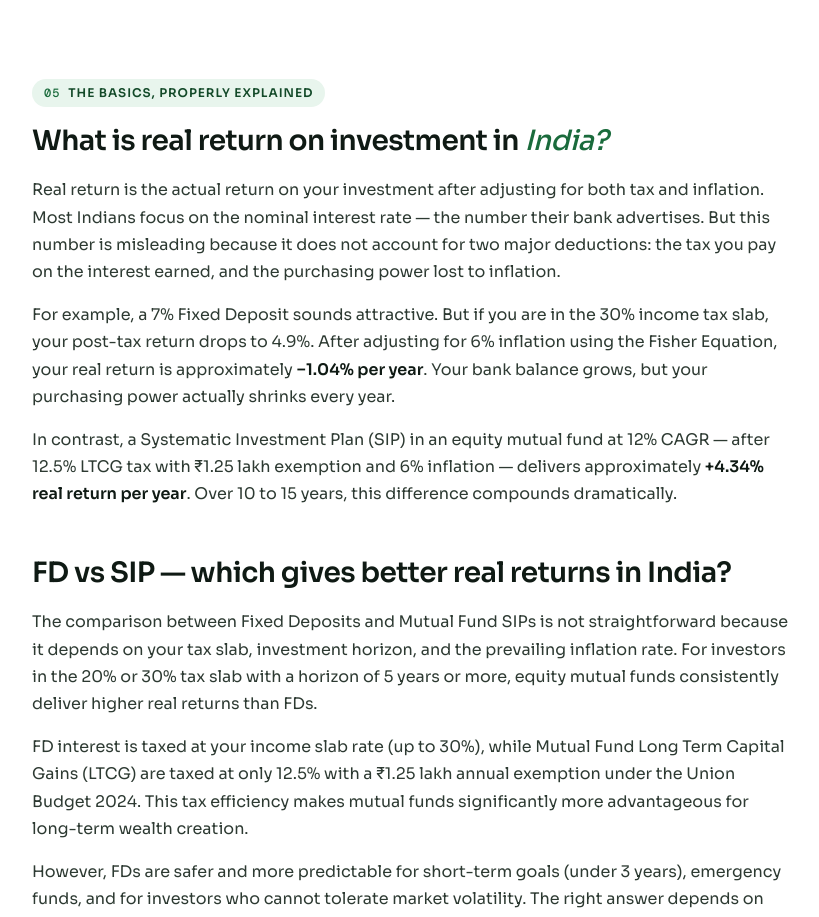
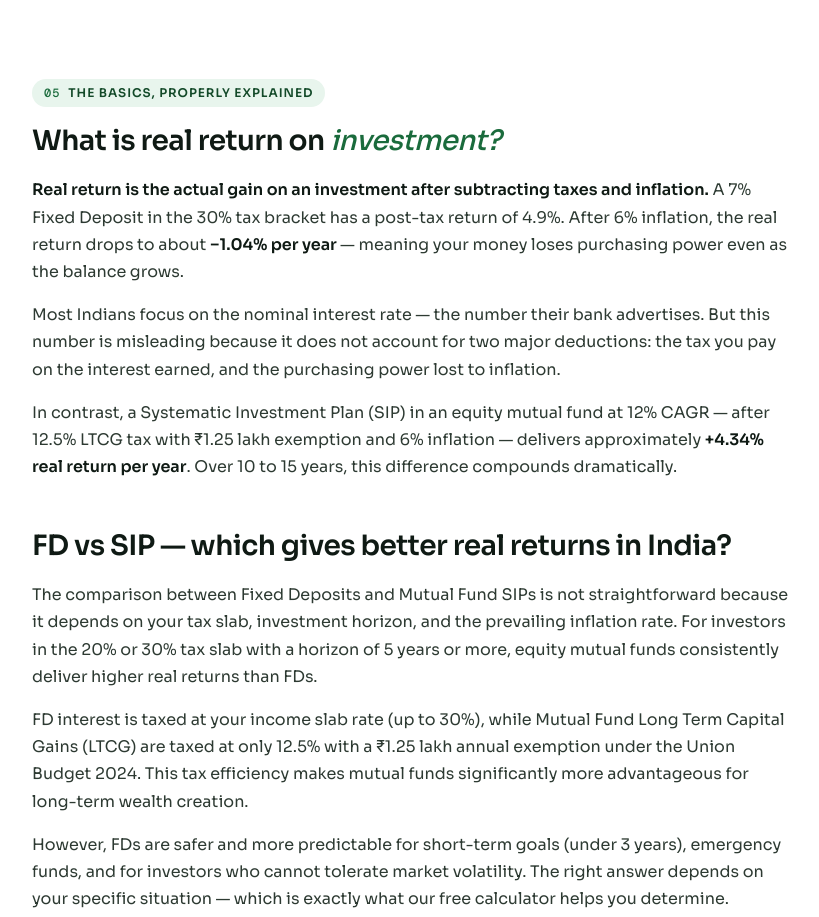
Before and after one commit to sandeshdeshkar/realreturn, a Next.js app: page / in a window 1280 px wide. Shown: the part 5120-6037 px from the top of the page, without its empty margins (228-1047 px from the left). Built offline with nearby package versions, Linux system fonts and the light colour scheme.

Commit message:
Optimize homepage for 'real return' featured snippet — DefinedTerm schema + tightened definition

```diff
--- a/app/page.tsx
+++ b/app/page.tsx
@@ -172,6 +172,28 @@ export default function HomePage() {
     offers: { '@type': 'Offer', price: '0', priceCurrency: 'INR' },
   }
 
+  // CHANGE: New DefinedTerm schema — tells Google explicitly that this page
+  // defines the term "real return". Helps featured snippet eligibility on
+  // "what is real return" queries and AI engine citations (ChatGPT/Perplexity).
+  const definedTermSchema = {
+    '@context': 'https://schema.org',
+    '@type': 'DefinedTerm',
+    name: 'Real return',
+    alternateName: [
+      'Real rate of return',
+      'Inflation-adjusted return',
+      'Real return on investment',
+    ],
+    description:
+      'Real return is the actual gain on an investment after subtracting taxes and inflation. For example, a 7% FD in the 30% tax bracket has a post-tax return of 4.9%. After 6% inflation, the real return drops to about −1.04% per year, meaning the money loses purchasing power even as the balance grows.',
+    inDefinedTermSet: {
+      '@type': 'DefinedTermSet',
+      name: 'Indian Personal Finance Glossary',
+      url: 'https://www.realreturn.in',
+    },
+    url: 'https://www.realreturn.in/#what-is-real-return',
+  }
+
   return (
     <>
       <Script
@@ -183,6 +205,12 @@ export default function HomePage() {
         id="webapp-schema"
         type="application/ld+json"
         dangerouslySetInnerHTML={{ __html: JSON.stringify(webAppSchema) }}
+      />
+      {/* CHANGE: New DefinedTerm schema script — injected alongside FAQPage and WebApplication */}
+      <Script
+        id="definedterm-schema"
+        type="application/ld+json"
+        dangerouslySetInnerHTML={{ __html: JSON.stringify(definedTermSchema) }}
       />
 
       <div className="page">
@@ -680,22 +708,26 @@ export default function HomePage() {
               </div>
 
               <div className="longform-block">
-                <h2>
-                  What is real return on investment in <span className="accent">India?</span>
+                {/* CHANGE: Added id="what-is-real-return" for anchor linking and DefinedTerm schema URL match.
+                    Dropped "in India" suffix — the rest of the page (FD, LTCG, ₹) already establishes
+                    Indian context, and "What is real return on investment?" reads more naturally. */}
+                <h2 id="what-is-real-return">
+                  What is real return on <span className="accent">investment?</span>
                 </h2>
+                {/* CHANGE: Tightened first paragraph to 44 words for snippet eligibility.
+                    Opens with bolded definition, includes concrete -1.04% anchor.
+                    Original explanatory paragraph moved to second position below. */}
                 <p>
-                  Real return is the actual return on your investment after adjusting for both tax
-                  and inflation. Most Indians focus on the nominal interest rate — the number their
-                  bank advertises. But this number is misleading because it does not account for
-                  two major deductions: the tax you pay on the interest earned, and the purchasing
-                  power lost to inflation.
+                  <strong>Real return is the actual gain on an investment after subtracting taxes and inflation.</strong>{' '}
+                  A 7% Fixed Deposit in the 30% tax bracket has a post-tax return of 4.9%. After
+                  6% inflation, the real return drops to about <strong>−1.04% per year</strong> —
+                  meaning your money loses purchasing power even as the balance grows.
                 </p>
                 <p>
-                  For example, a 7% Fixed Deposit sounds attractive. But if you are in the 30%
-                  income tax slab, your post-tax return drops to 4.9%. After adjusting for 6%
-                  inflation using the Fisher Equation, your real return is approximately{' '}
-                  <strong>−1.04% per year</strong>. Your bank balance grows, but your purchasing
-                  power actually shrinks every year.
+                  Most Indians focus on the nominal interest rate — the number their bank
+                  advertises. But this number is misleading because it does not account for two
+                  major deductions: the tax you pay on the interest earned, and the purchasing
+                  power lost to inflation.
                 </p>
                 <p>
                   In contrast, a Systematic Investment Plan (SIP) in an equity mutual fund at 12%
```
